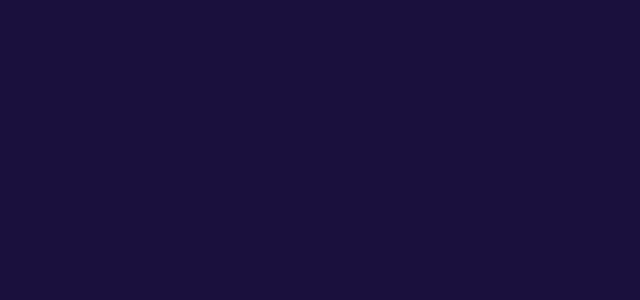
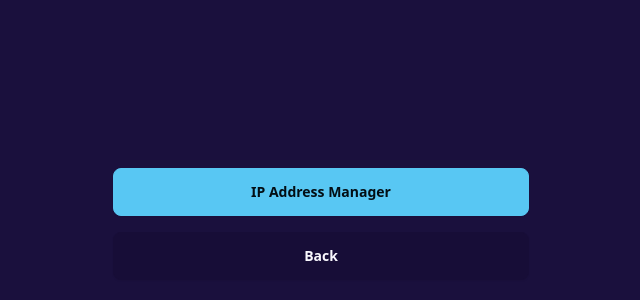
Before and after one commit to canavan-a/home-server, a React (Vite) app in the folder client/: page /settings in a window 1280 px wide. Shown: the part 176-476 px from the top of the page, without its empty margins (319-959 px from the left). Built offline with nearby package versions, Linux system fonts and the light colour scheme.

Commit message:
ui changes

```diff
--- a/client/src/App.jsx
+++ b/client/src/App.jsx
@@ -2,6 +2,7 @@ import { useState } from "react";
 import { Route, Routes, BrowserRouter as Router } from "react-router-dom";
 import { Login } from "./pages/Login";
 import { Settings } from "./pages/Settings";
+import { IpMan } from "./pages/IpMan";
 
 function App() {
   const [count, setCount] = useState(0);
@@ -11,6 +12,7 @@ function App() {
       <Router>
         <Routes>
           <Route path="/settings" element={<Settings />} />
+          <Route path="/ipman" element={<IpMan />} />
           <Route path="/*" element={<Login />} />
         </Routes>
       </Router>
--- /dev/null
+++ b/client/src/pages/IpMan.jsx
@@ -0,0 +1,41 @@
+import axios from "axios";
+import { useEffect, useState } from "react";
+
+export const IpMan = () => {
+  const [password, setPassword] = useState(null);
+  const [addresses, setAddresses] = useState([]);
+
+  useEffect(() => {
+    setPassword(localStorage.getItem("pw"));
+    if (password != null) {
+      getIpList();
+    }
+  }, [password]);
+
+  const getIpList = () => {
+    axios
+      .post("https://aidan.house/api/address/list", { doorCode: password })
+      .then((response) => {
+        console.log(response.data.addresses);
+        setAddresses(response.data.addresses);
+      })
+      .catch((err) => {
+        alert("could not get addresses");
+      });
+  };
+  return (
+    <>
+      <div className="w-full h-screen flex items-center justify-center">
+        <div className="w-full max-w-md p-4">
+          <div className="grid gap-4">
+            {addresses.map((value) => {
+              return (
+                <div className="font-mono text-center border-2">{value}</div>
+              );
+            })}
+          </div>
+        </div>
+      </div>
+    </>
+  );
+};
--- a/client/src/pages/Login.jsx
+++ b/client/src/pages/Login.jsx
@@ -76,7 +76,7 @@ export const Login = () => {
   }, [getStatus]);
 
   const openSettings = () => {
-    alert("settings active");
+    navigate("/settings");
   };
 
   return (
--- a/client/src/pages/Settings.jsx
+++ b/client/src/pages/Settings.jsx
@@ -1,7 +1,29 @@
+import { useNavigate } from "react-router-dom";
+
 export const Settings = () => {
+  const navigate = useNavigate();
   return (
     <>
-      <div className="w-full h-screen flex items-center justify-center"></div>
+      <div className="w-full h-screen flex items-center justify-center">
+        <div className="w-full max-w-md p-4">
+          <div className="grid gap-4">
+            <button
+              className="btn btn-secondary w-full"
+              onClick={() => {
+                navigate("/ipman");
+              }}
+            >
+              IP Address Manager
+            </button>
+            <button
+              className="btn btn-glass w-full"
+              onClick={() => navigate("/")}
+            >
+              Back
+            </button>
+          </div>
+        </div>
+      </div>
     </>
   );
 };
```
Also changed, not shown: 1 other file (tests, documents, lock files or other folders).
